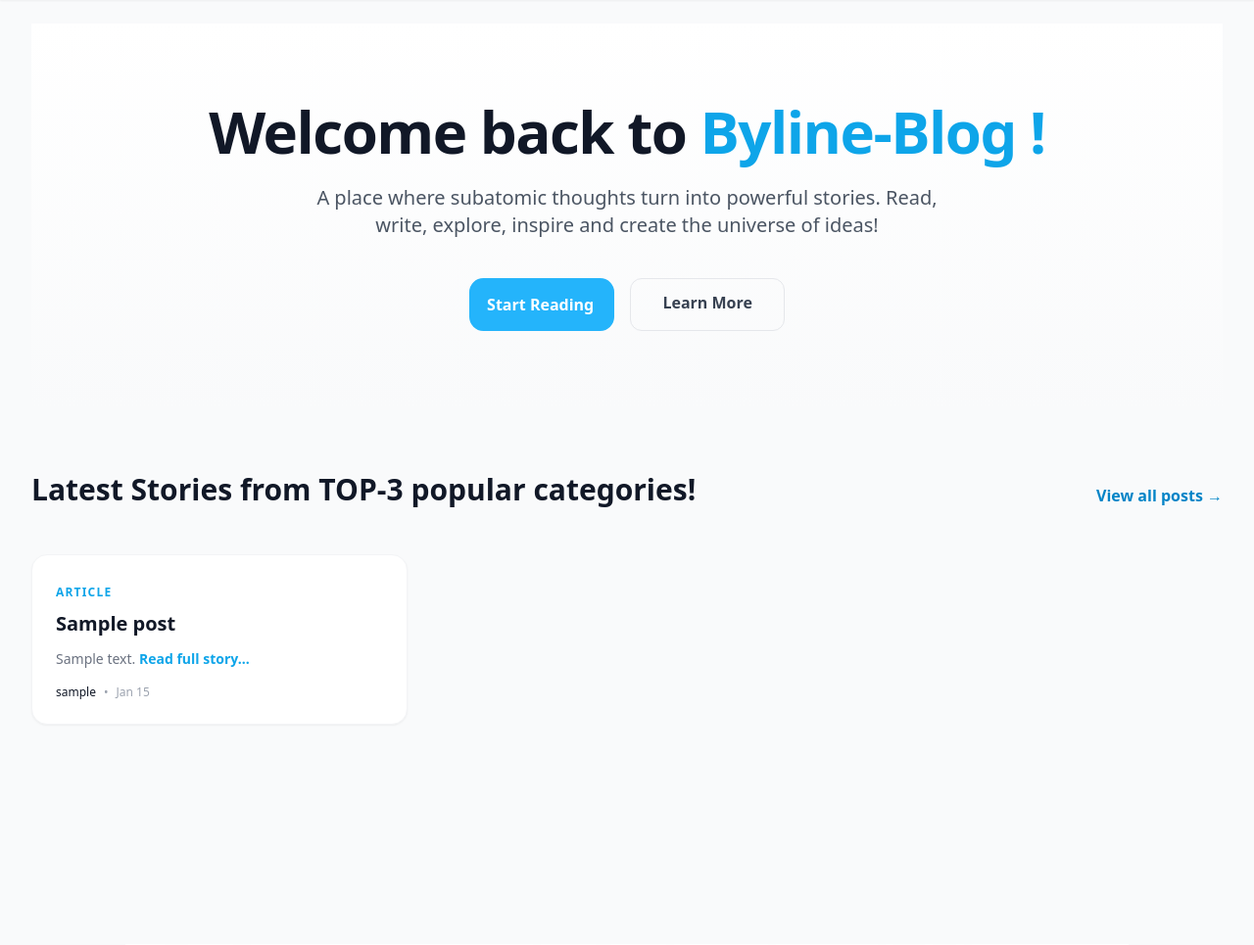
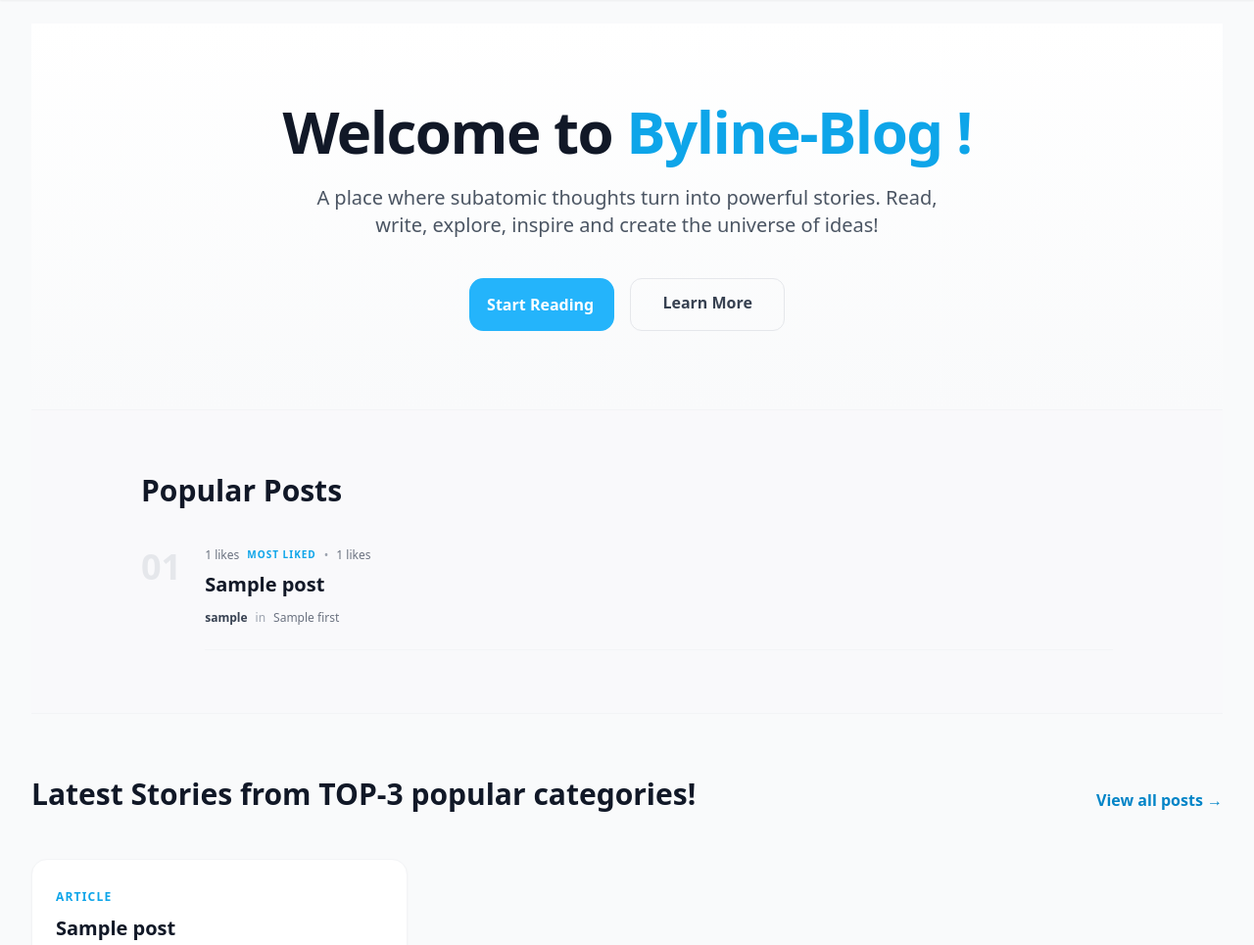
Before and after one commit to julia-khrabatyn/Blog-Project, a Django app: template blog/templates/home.html in a window 1280 px wide. Shown: the part 65-1030 px from the top of the page at 98% size. Run offline with Django 5.2, Linux system fonts and the light colour scheme; the template is opened without the code that fills it: most values are stand-ins (such as "Sample title", 1, 10 or a date in 2020); some libraries are stand-ins or nearby versions.

Commit message:
add top-3 most popular post in home page

```diff
--- a/blog/templates/home.html
+++ b/blog/templates/home.html
@@ -4,7 +4,7 @@
 {% block content %}
 <section class="text-center py-20 bg-gradient-to-b from-white to-gray-50">
     <h1 class="text-6xl font-black text-gray-900 mb-6 tracking-tight">
-        Welcome back to <span class="text-sky-500">Byline-Blog !</span>
+        Welcome to <span class="text-sky-500">Byline-Blog !</span>
         </h1>
     <p class="text-xl text-gray-600 max-w-2xl mx-auto mb-10">
         A place where subatomic thoughts turn into powerful stories.
@@ -19,7 +19,58 @@
         </a>
     </div>
 </section>
+<section class="py-16 bg-gray-50/50 border-y border-gray-100">
+    <div class="max-w-5xl mx-auto px-4">
+        <h2 class="text-3xl font-bold text-gray-900 mb-10">Popular Posts</h2>
 
+        <div class="grid md:grid-cols-1 gap-6">
+            {% for post in popular_posts %}
+                <div class="flex items-start gap-6 group">
+                    <span class="text-4xl font-black text-gray-200 group-hover:text-sky-200 transition-colors">
+                        0{{ forloop.counter }}
+                    </span>
+
+                    <div class="flex-1 border-b border-gray-100 pb-6">
+                        <div class="flex items-center gap-2 mb-2">
+                            <span class="text-xs text-gray-500 font-medium">
+                                {% if post.likes_count > 0 %}
+                                    {{ post.likes_count }} likes
+                                {% else %}
+                                    No likes yet
+                                {% endif %}
+                            </span>
+                            <span class="text-[10px] font-bold text-sky-500 uppercase tracking-widest">
+                                Most Liked
+                            </span>
+                            <span class="text-xs text-gray-400">•</span>
+                            <span class="text-xs text-gray-500 font-medium">
+                                {{ post.likes_count }} likes
+                            </span>
+                        </div>
+
+                        <h3 class="text-xl font-bold text-gray-900 group-hover:text-sky-600 transition-colors">
+                            <a href="#post/detail">{{ post.title }}</a>
+                        </h3>
+
+                        <div class="flex items-center mt-3 text-xs text-gray-400">
+                            <span class="font-bold text-gray-700">{{ post.user.username }}</span>
+                            <span class="mx-2">in</span>
+                            <span class="text-gray-500">
+                                {% if post.categories.all %}
+                                    {{ post.categories.first.title }}
+                                {% else %}
+                                    Stories
+                                {% endif %}
+                            </span>
+                        </div>
+                    </div>
+                </div>
+            {% empty %}
+                <p class="text-gray-400 italic">The rankings are still being decided...</p>
+            {% endfor %}
+        </div>
+    </div>
+</section>
 <section id="latest" class="py-16">
     <div class="flex justify-between items-end mb-12">
         <h2 class="text-3xl font-bold text-gray-900">Latest Stories from TOP-3 popular categories!</h2>
```
Also changed, not shown: blog/views.py (+7 -0 lines).
